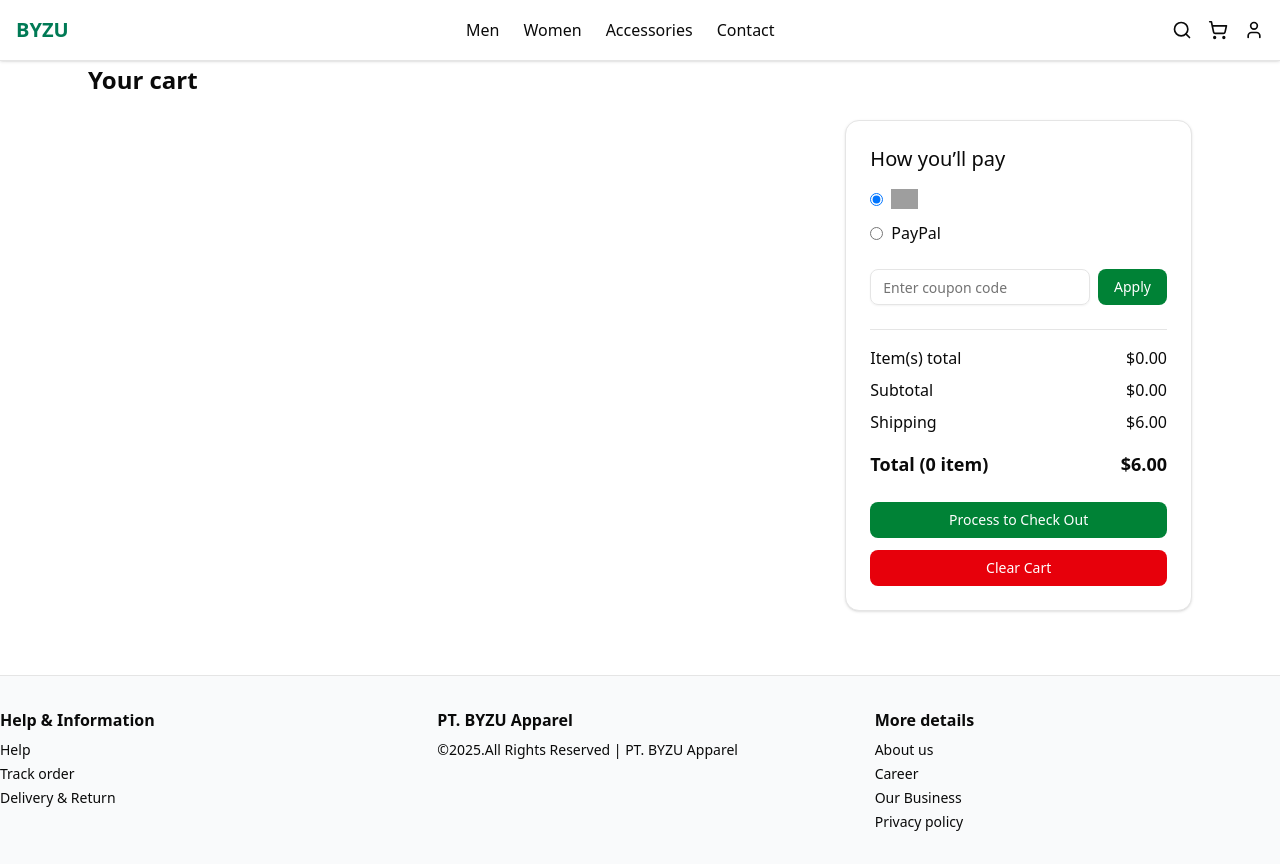
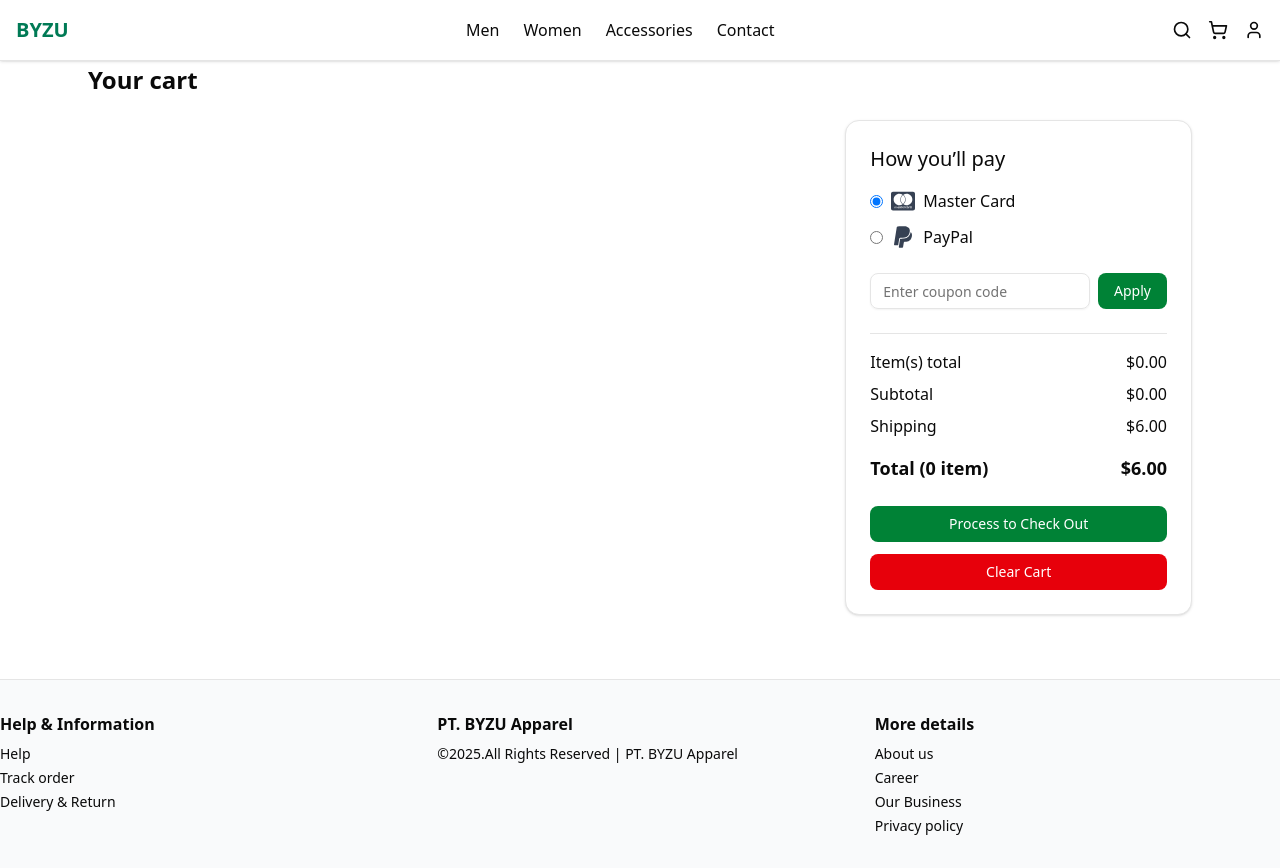
Before and after one commit to zulfa-nkmh/byzu-cart-app, a Next.js app: page /cart in a window 1280 px wide. Built offline with nearby package versions, Linux system fonts and the light colour scheme; grey boxes are pictures that could not be loaded.

Commit message:
perubahan icon metode pembayaran

```diff
--- a/package.json
+++ b/package.json
@@ -18,6 +18,7 @@
     "next": "15.5.4",
     "react": "19.1.0",
     "react-dom": "19.1.0",
+    "react-icons": "^5.5.0",
     "tailwind-merge": "^3.3.1",
     "zustand": "^5.0.8"
   },
--- a/src/components/CartSummary.jsx
+++ b/src/components/CartSummary.jsx
@@ -5,7 +5,25 @@ import { useCartStore } from "@/store/cartStore";
 import { useToast } from "@/components/ui/use-toast";
 import { Input } from "@/components/ui/input";
 import { Button } from "@/components/ui/button";
+import { FaPaypal, FaCcMastercard } from "react-icons/fa"
 
+// Komponen PaymentMethods modular
+function PaymentMethods() {
+  return (
+    <div className="flex flex-col space-y-3 mt-4">
+      <label className="flex items-center gap-2 cursor-pointer">
+        <input type="radio" name="payment" defaultChecked />
+        <FaCcMastercard className="text-2xl text-gray-700" />
+        <span>Master Card</span>
+      </label>
+      <label className="flex items-center gap-2 cursor-pointer">
+        <input type="radio" name="payment" />
+        <FaPaypal className="text-2xl text-gray-700" />
+        <span>PayPal</span>
+      </label>
+    </div>
+  );
+}
 export default function CartSummary() {
   const totalItems = useCartStore((state) => state.totalItems());
   const totalPrice = useCartStore((state) => state.totalPrice());
@@ -62,20 +80,7 @@ export default function CartSummary() {
       <h3 className="font-medium mb-4 text-lg sm:text-xl">How you’ll pay</h3>
 
       {/* Metode Pembayaran */}
-      <div className="space-y-3">
-        <label className="flex items-center gap-2 cursor-pointer">
-          <input type="radio" name="payment" defaultChecked />
-          <img
-            src="/visa-mastercard.png"
-            alt="Visa Mastercard"
-            className="h-5"
-          />
-        </label>
-        <label className="flex items-center gap-2 cursor-pointer">
-          <input type="radio" name="payment" />
-          <span>PayPal</span>
-        </label>
-      </div>
+      <PaymentMethods />
 
       {/* Input Kupon */}
       <div className="flex gap-2 mt-6">
```
Also changed, not shown: 1 other file (tests, documents, lock files or other folders).
